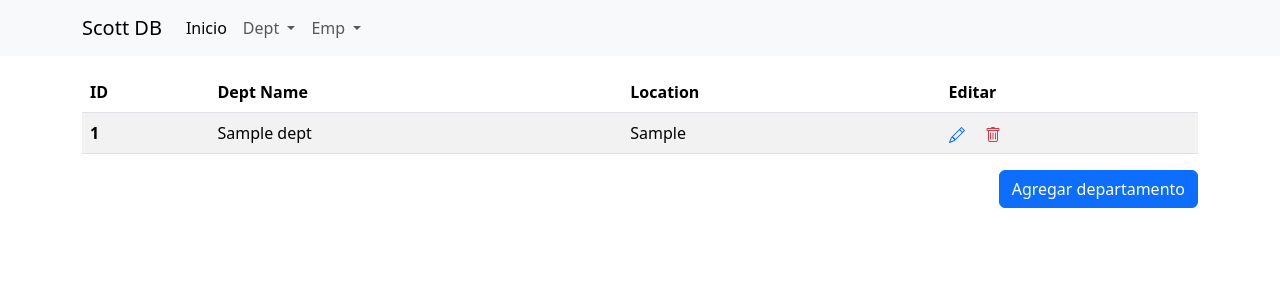
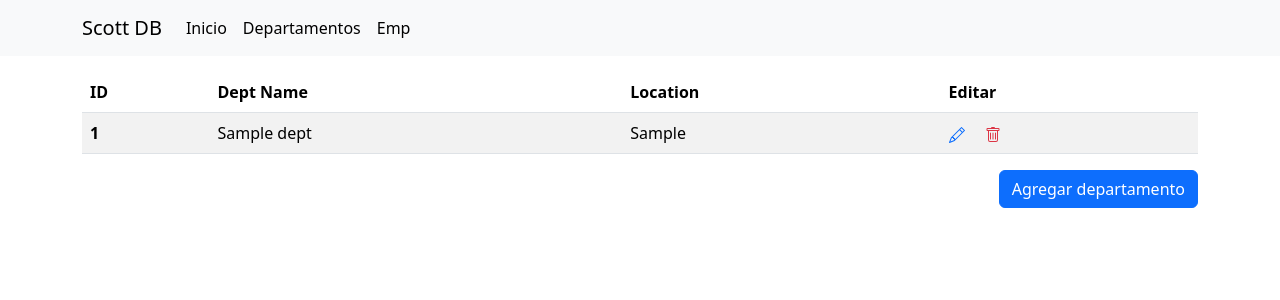
Before and after one commit to Orick08/scott_database, a Flask app: page /dept in a window 1280 px wide. Shown: the top 300 px of the page. Run offline with Flask 3, Linux system fonts and the light colour scheme; tables that the repository leaves empty hold one stand-in row (values such as "Sample post"); parts of the project's set-up code (start-up, migrations or seed data) failed here and were passed over.

Commit message:
Change navbar links

```diff
--- a/templates/navbar.html
+++ b/templates/navbar.html
@@ -15,37 +15,13 @@
     <div class="collapse navbar-collapse" id="navbarNavDropdown">
       <ul class="navbar-nav ">
         <li class="nav-item">
-          <a class="nav-link active" aria-current="page" href="/">Inicio</a>
+          <a class="nav-link active" href="/">Inicio</a>
+        </li>
+        <li class="nav-item">
+          <a class="nav-link active" href="/dept">Departamentos</a>
         </li>
         <li class="nav-item dropdown">
-          <a
-            class="nav-link dropdown-toggle"
-            href="#"
-            role="button"
-            data-bs-toggle="dropdown"
-            aria-expanded="false"
-          >
-            Dept
-          </a>
-          <ul class="dropdown-menu">
-            <li><a class="dropdown-item" href="/dept">Ver</a></li>
-            <li><a class="dropdown-item" href="#">Editar</a></li>
-          </ul>
-        </li>
-        <li class="nav-item dropdown">
-            <a
-              class="nav-link dropdown-toggle"
-              href="#"
-              role="button"
-              data-bs-toggle="dropdown"
-              aria-expanded="false"
-            >
-              Emp
-            </a>
-            <ul class="dropdown-menu">
-              <li><a class="dropdown-item" href="/emp">Ver</a></li>
-              <li><a class="dropdown-item" href="#">Editar</a></li>
-            </ul>
+            <a class="nav-link active" href="/emp">Emp</a>
           </li>
       </ul>
     </div>
```
